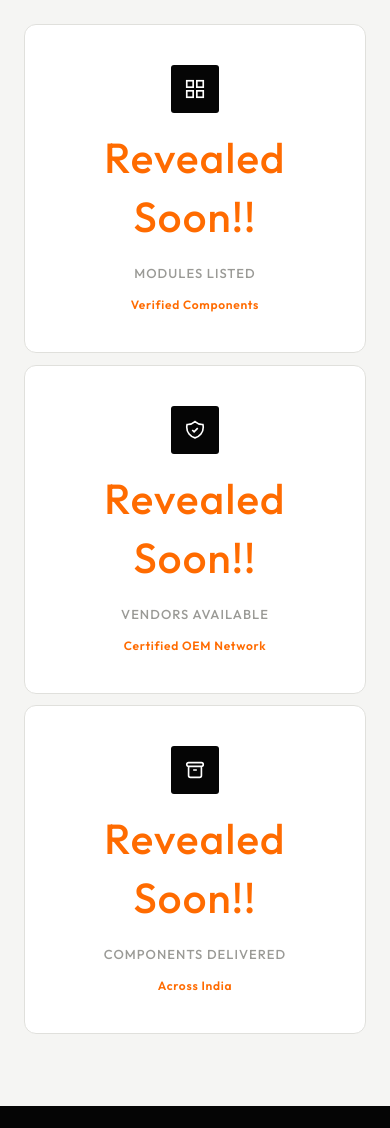
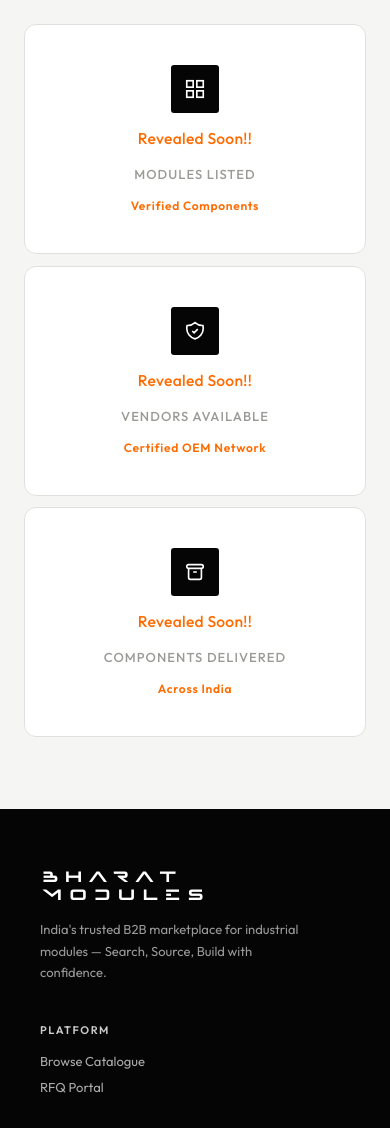
Before and after one commit to HemilRawal/kiroproject, a website: page index.html in a window 390 px wide. Shown: the part 2080-3208 px from the top of the page. Drawn offline with Linux system fonts and the light colour scheme.

Commit message:
Frontend mobile optimization updates

```diff
--- a/index.html
+++ b/index.html
@@ -1542,6 +1542,13 @@
           border-radius: 12px;
           border: 1px solid var(--gray-200);
           padding: 40px 24px;
+        }
+        .metric-value,
+        .revealed-soon-text {
+          font-size: clamp(13px, 4vw, 18px) !important;
+          line-height: 1.2;
+          font-weight: 500;
+          letter-spacing: 0.02em;
         }
         .footer-links {
           flex-direction: column;
@@ -2032,7 +2039,7 @@
                 <rect x="14" y="14" width="7" height="7" />
               </svg>
             </div>
-            <div class="metric-value">Revealed Soon!!</div>
+            <div class="metric-value revealed-soon-text">Revealed Soon!!</div>
             <div class="metric-label">Modules Listed</div>
             <div class="metric-sub">Verified Components</div>
           </div>
@@ -2049,7 +2056,7 @@
                 />
               </svg>
             </div>
-            <div class="metric-value">Revealed Soon!!</div>
+            <div class="metric-value revealed-soon-text">Revealed Soon!!</div>
             <div class="metric-label">Vendors Available</div>
             <div class="metric-sub">Certified OEM Network</div>
           </div>
@@ -2066,7 +2073,7 @@
                 />
               </svg>
             </div>
-            <div class="metric-value">Revealed Soon!!</div>
+            <div class="metric-value revealed-soon-text">Revealed Soon!!</div>
             <div class="metric-label">Components Delivered</div>
             <div class="metric-sub">Across India</div>
           </div>
```
